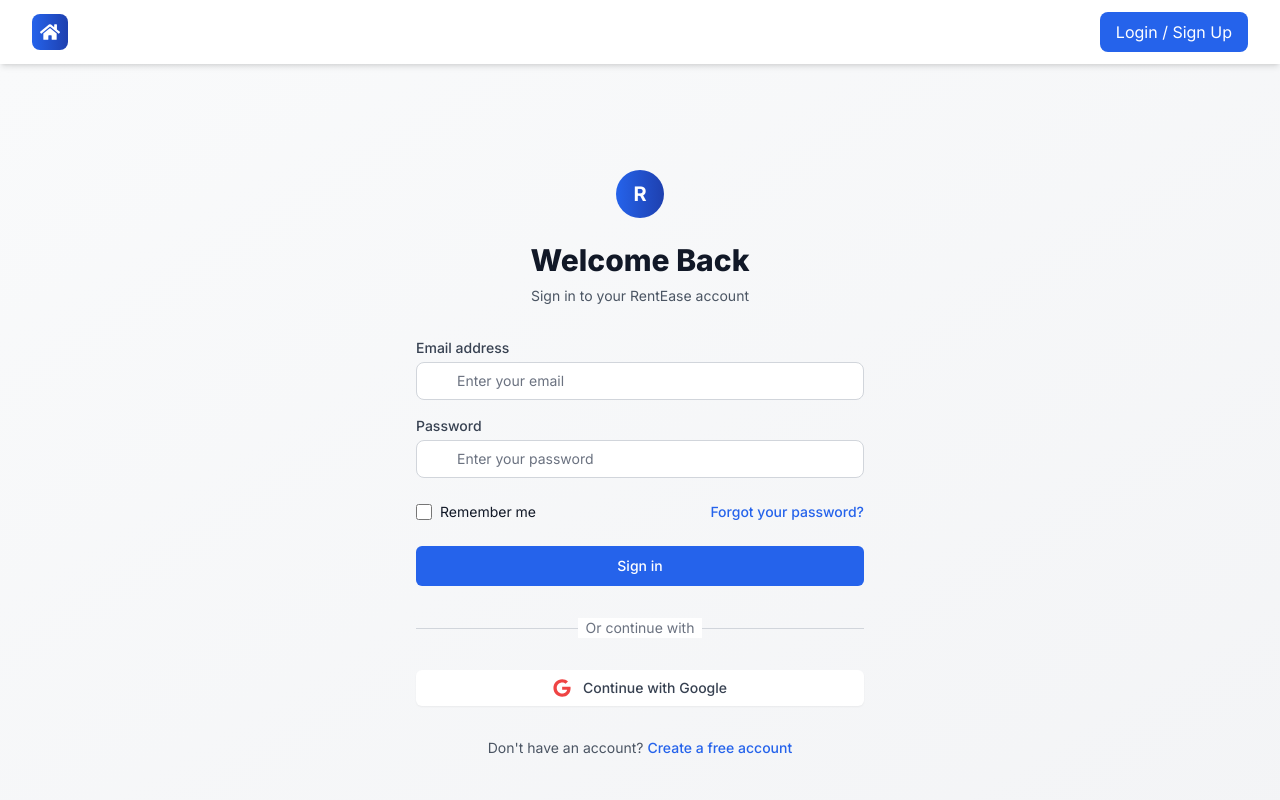
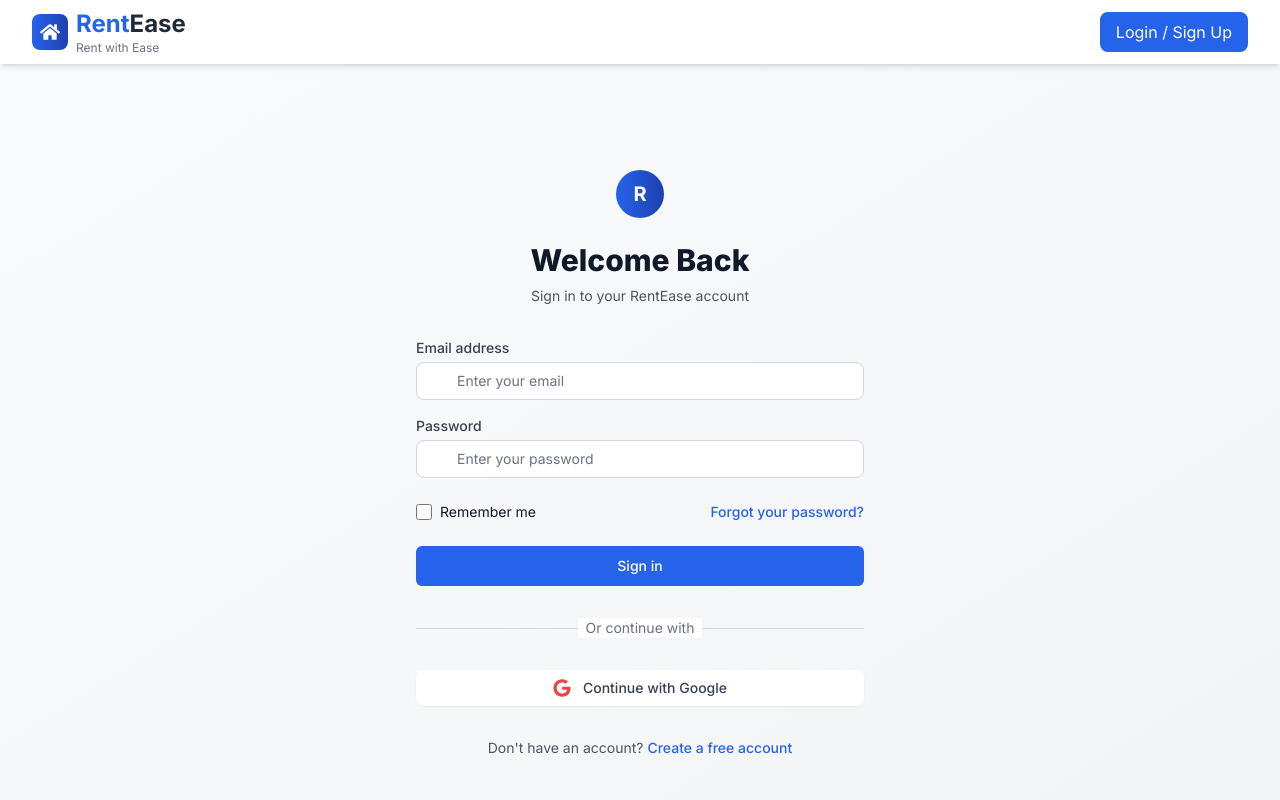
Before and after one commit to Adityapriyadarshix007/RentEase, a React (Create React App) app in the folder frontend/: page /login in a window 1280 px wide. Shown: the top 800 px of the page. Built offline with nearby package versions, Linux system fonts and the light colour scheme.

Commit message:
Revert: Show full RentEase logo with home icon on login page

```diff
--- a/frontend/src/components/common/Navbar.js
+++ b/frontend/src/components/common/Navbar.js
@@ -17,7 +17,6 @@
   const buttonRef = useRef(null);
 
   const cartCount = getCartCount();
-  const isLoginPage = location.pathname === '/login';
 
   // Fetch unread messages count using dedicated endpoint
   const fetchUnreadCount = useCallback(async () => {
@@ -120,23 +119,20 @@
     <nav className="bg-white shadow-md sticky top-0 z-50">
       <div className="max-w-7xl mx-auto px-4 sm:px-6 lg:px-8">
         <div className="flex justify-between items-center h-16">
-          {/* Logo - Show only Home icon on login page */}
+          {/* Logo - Always show full logo with home icon and RentEase text */}
           <Link to={user ? "/products" : "/login"} className="flex items-center space-x-2 group cursor-pointer">
             <div className="bg-gradient-to-r from-blue-600 to-blue-800 p-2 rounded-lg transform group-hover:scale-105 transition duration-200">
               <FaHome className="text-white text-xl" />
             </div>
-            {/* Only show RentEase text when NOT on login page */}
-            {!isLoginPage && (
-              <div>
-                <span className="text-2xl font-bold text-blue-600">Rent</span>
-                <span className="text-2xl font-bold text-gray-800">Ease</span>
-                <p className="text-xs text-gray-500 hidden sm:block">Rent with Ease</p>
-              </div>
-            )}
+            <div>
+              <span className="text-2xl font-bold text-blue-600">Rent</span>
+              <span className="text-2xl font-bold text-gray-800">Ease</span>
+              <p className="text-xs text-gray-500 hidden sm:block">Rent with Ease</p>
+            </div>
           </Link>
 
           {/* Desktop Navigation - Hide on login page */}
-          {!isLoginPage && (
+          {location.pathname !== '/login' && (
             <div className="hidden md:flex items-center space-x-8">
               {user && (
                 <>
@@ -152,7 +148,7 @@
           )}
 
           {/* Right Section - Hide on login page */}
-          {!isLoginPage && (
+          {location.pathname !== '/login' && (
             <div className="flex items-center space-x-4">
               {user && (
                 <Link to="/cart" className="relative hover:opacity-80 transition cursor-pointer">
@@ -216,8 +212,8 @@
             </div>
           )}
 
-          {/* Show Login button on login page when not logged in */}
-          {isLoginPage && !user && (
+          {/* Show login button on login page when not logged in */}
+          {location.pathname === '/login' && !user && (
             <div className="flex items-center">
               <button onClick={() => navigate('/login')} className="bg-blue-600 text-white px-4 py-2 rounded-lg hover:bg-blue-700 transition cursor-pointer">
                 Login / Sign Up
@@ -227,7 +223,7 @@
         </div>
 
         {/* Mobile Navigation - Hide on login page */}
-        {!isLoginPage && isMobileMenuOpen && (
+        {location.pathname !== '/login' && isMobileMenuOpen && (
           <div className="md:hidden py-4 border-t">
             <div className="flex flex-col space-y-3">
               {user && (
```
